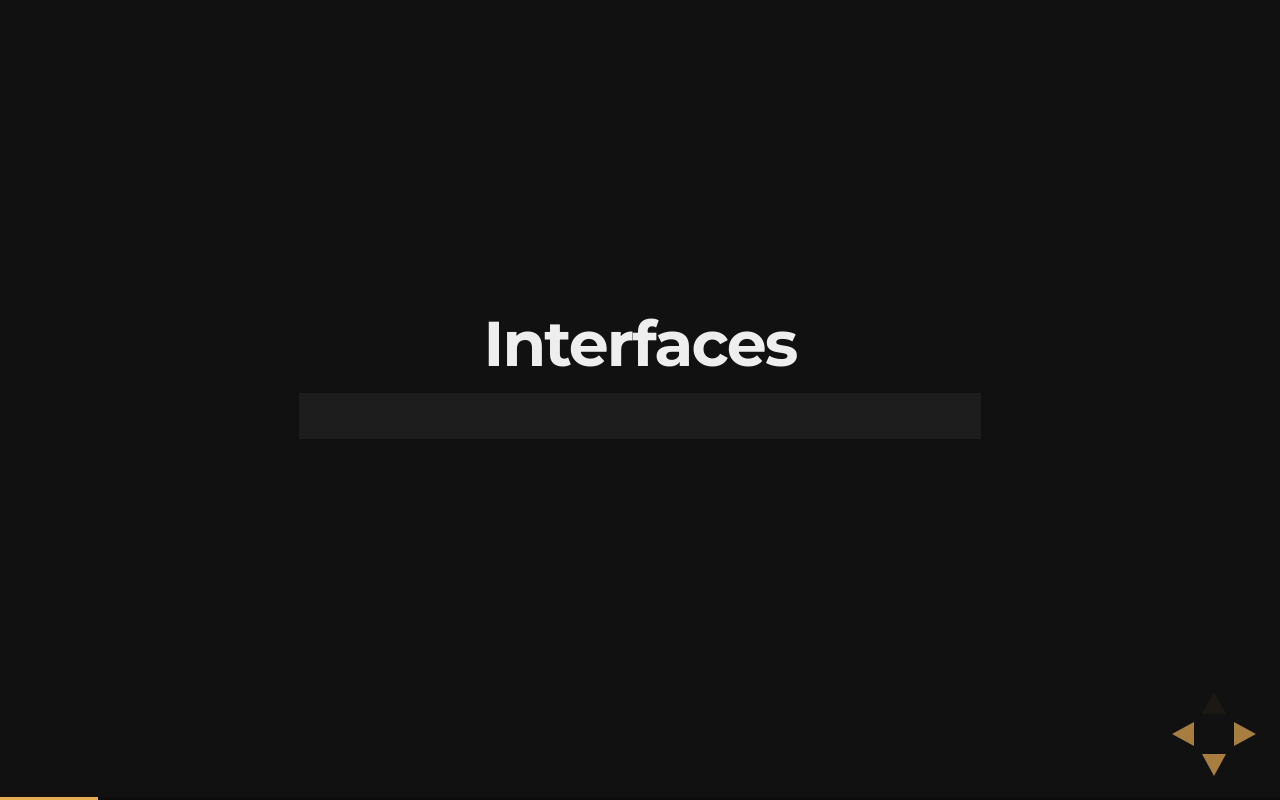
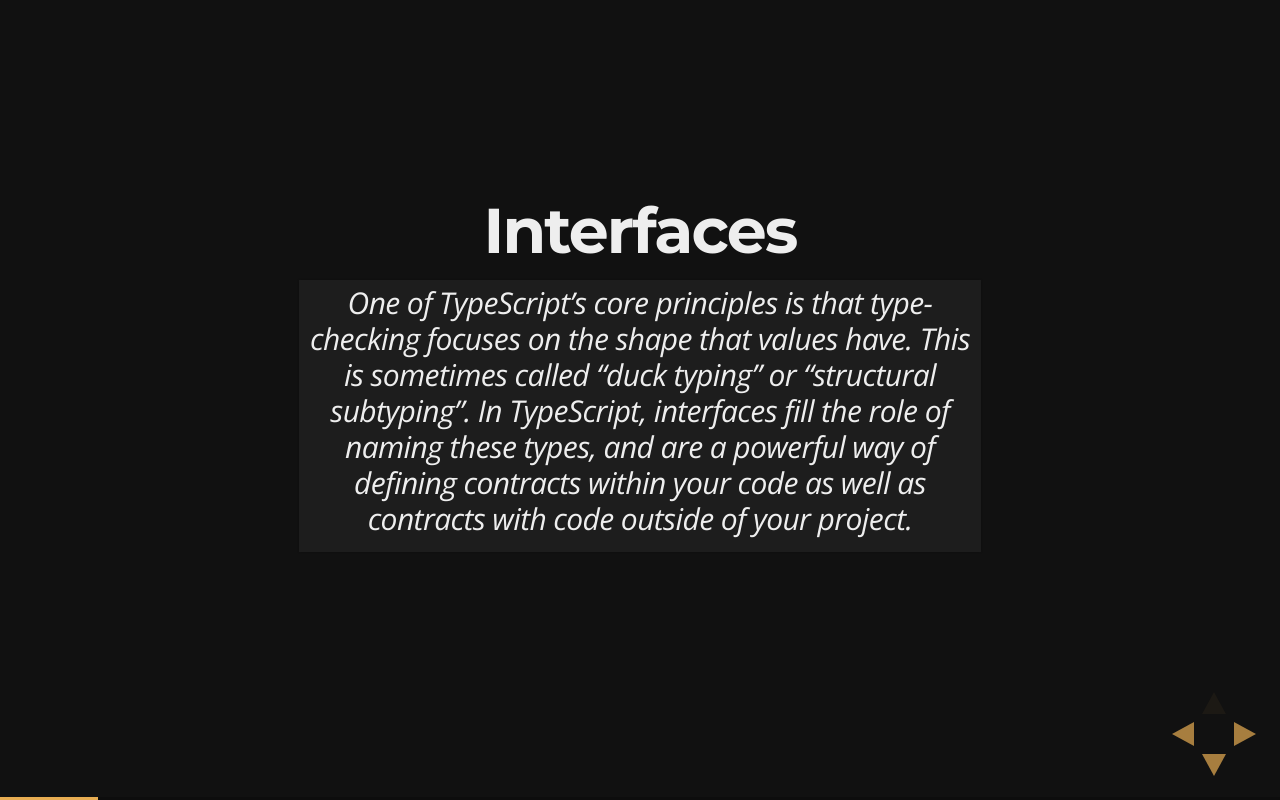
Before and after one commit to tqheel/ts_classes_prez, a website: page index.html in a window 1280 px wide. Both pictures are taken after a click on the element 1251 px from the left and 734 px from the top of the page. Drawn offline with nearby package versions, Linux system fonts and the light colour scheme.

Commit message:
Nothing much to see here yet.

```diff
--- a/demo/Engine.js
+++ b/demo/Engine.js
@@ -11,3 +11,4 @@
     }
     return Engine;
 }());
+//# sourceMappingURL=Engine.js.map
--- a/index.html
+++ b/index.html
@@ -38,7 +38,7 @@
 	    <div class="slides">
 	        <section>
 	            <h1>Typescript: </h1>
-				<h2>Interfaces and Classes</h2>
+				<h2>Interfaces</h2>
 	            <h5 style="color: limegreen; font-family: monospace">(Subtitle: PowerPoint is for N00bs!)</h5>
 	            <p>
 	                <small>Created by <a href="http://qualls.me">Todd E. Qualls</a> / <a href="http://twitter.com/teqknowledgy">@teqknowledgy</a></small>
@@ -52,6 +52,9 @@
 	                <h2>Interfaces</h2>
 	                <blockquote>
 	                    <p>
+	                        One of TypeScript’s core principles is that type-checking focuses on the shape that values have. This is sometimes called
+							“duck typing” or “structural subtyping”. In TypeScript, interfaces fill the role of naming these types, and are a powerful
+							way of defining contracts within your code as well as contracts with code outside of your project.
 
 	                    </p>
 	                    <footer>
--- a/tsconfig.json
+++ b/tsconfig.json
@@ -7,6 +7,6 @@
         "sourceMap": true
     },
     "include": [
-         "..demo/**/*"
+         "demo/**/*"
     ]
 }
```
Also changed, not shown: 1 other file.
